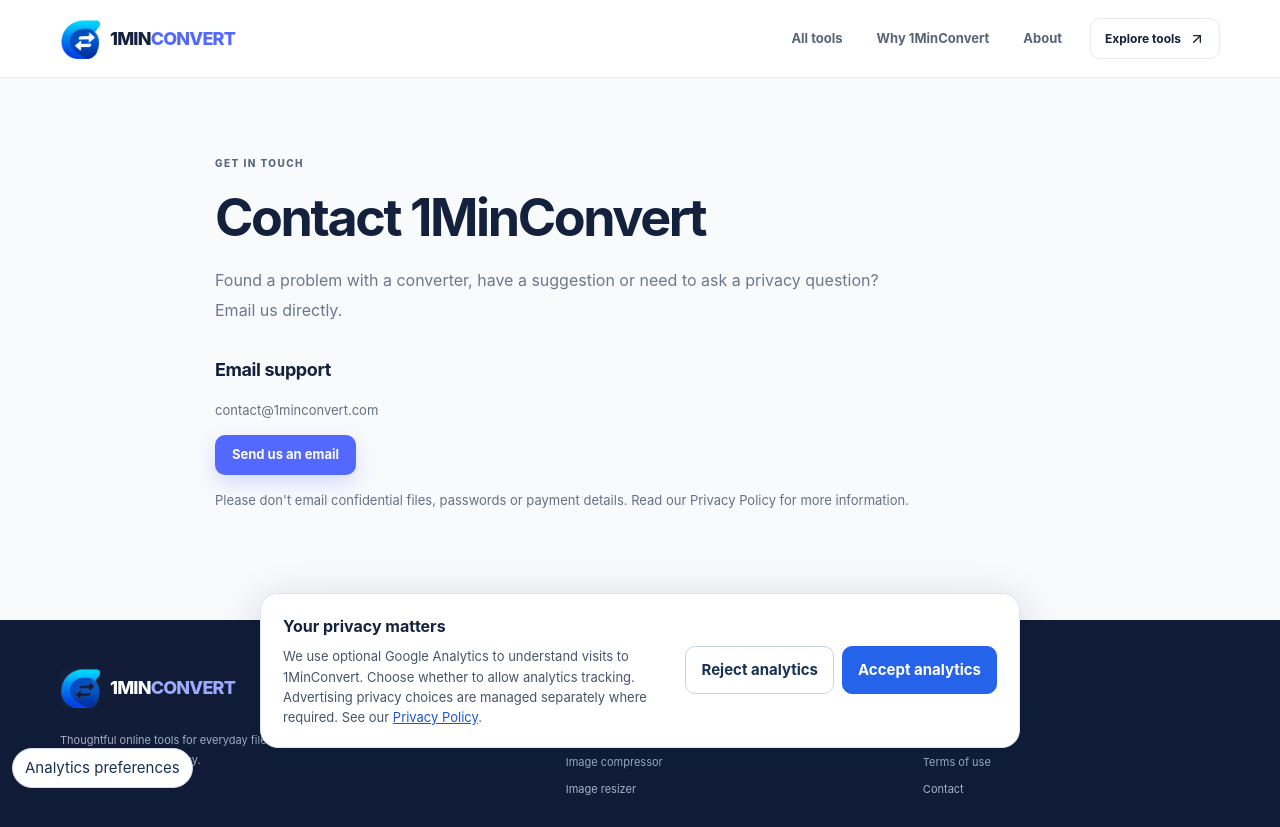
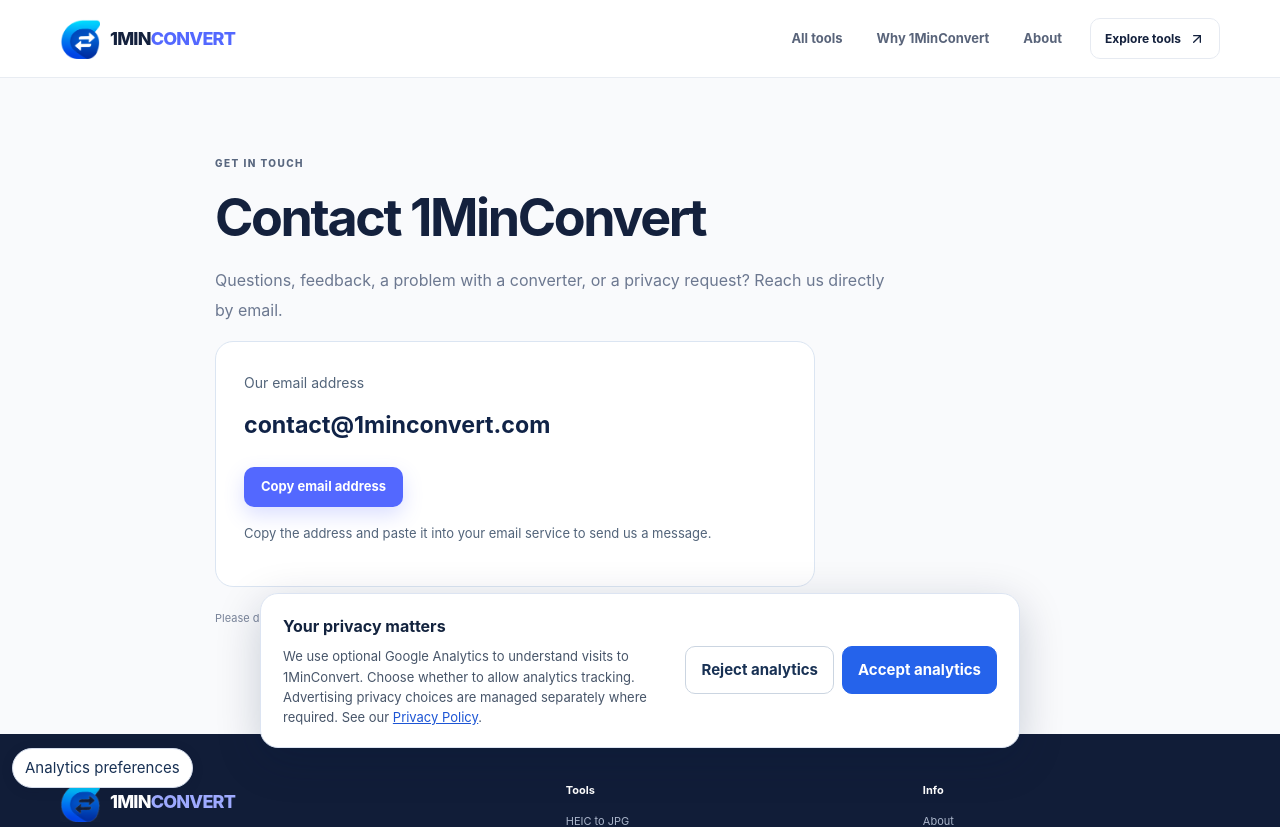
Before and after one commit to olomonafrica-spec/1minconvert, a Next.js app: page /contact in a window 1280 px wide. Shown: the top 827 px of the page. Built offline with nearby package versions, Linux system fonts and the light colour scheme.

Commit message:
Simplify contact page to copy-only email

```diff
--- a/app/contact/page.tsx
+++ b/app/contact/page.tsx
@@ -1,19 +1,63 @@
-import type { Metadata } from "next";
+"use client";
+
+import { useState } from "react";
 import Link from "next/link";
 
-export const metadata: Metadata = {
-  title: "Contact",
-  description: "Contact 1MinConvert for support, suggestions, privacy or business enquiries.",
-  alternates: { canonical: "/contact" },
-};
+const contactEmail = "contact@1minconvert.com";
 
 export default function ContactPage() {
-  return <div className="simple-page"><div className="container simple-page-inner contact-page">
-    <span className="section-kicker">GET IN TOUCH</span>
-    <h1>Contact 1MinConvert</h1>
-    <p className="simple-lead">Found a problem with a converter, have a suggestion or need to ask a privacy question? Email us directly.</p>
-    <div className="legal-copy"><h2>Email support</h2><p><a href="mailto:contact@1minconvert.com?subject=1MinConvert%20Enquiry">contact@1minconvert.com</a></p>
-    <p><a className="button button-primary" href="mailto:contact@1minconvert.com?subject=1MinConvert%20Enquiry">Send us an email</a></p>
-    <p>Please don't email confidential files, passwords or payment details. Read our <Link href="/privacy">Privacy Policy</Link> for more information.</p></div>
-  </div></div>;
+  const [copyState, setCopyState] = useState<"idle" | "copied" | "failed">("idle");
+
+  async function copyEmail() {
+    try {
+      await navigator.clipboard.writeText(contactEmail);
+      setCopyState("copied");
+    } catch {
+      setCopyState("failed");
+    }
+  }
+
+  return (
+    <div className="simple-page">
+      <div className="container simple-page-inner contact-page">
+        <span className="section-kicker">GET IN TOUCH</span>
+        <h1>Contact 1MinConvert</h1>
+        <p className="simple-lead">
+          Questions, feedback, a problem with a converter, or a privacy request?
+          Reach us directly by email.
+        </p>
+
+        <section
+          className="legal-copy"
+          aria-label="Contact email"
+          style={{ maxWidth: 600, padding: "28px", border: "1px solid #dbe5f2", borderRadius: 18, background: "#fff" }}
+        >
+          <p style={{ margin: "0 0 8px", fontSize: 14, color: "#52647a" }}>Our email address</p>
+          <p style={{ margin: "0 0 20px", overflowWrap: "anywhere", fontSize: "clamp(1.1rem, 3vw, 1.45rem)", fontWeight: 750, color: "#102347" }}>
+            {contactEmail}
+          </p>
+          <button
+            type="button"
+            className="button button-primary"
+            onClick={copyEmail}
+            style={{ cursor: "pointer" }}
+          >
+            {copyState === "copied" ? "Copied!" : "Copy email address"}
+          </button>
+          <p role="status" aria-live="polite" style={{ marginTop: 14, color: "#52647a" }}>
+            {copyState === "copied"
+              ? "Email copied. Paste it into Gmail or your preferred email app."
+              : copyState === "failed"
+                ? "Automatic copying is unavailable. Select the email above and copy it manually."
+                : "Copy the address and paste it into your email service to send us a message."}
+          </p>
+        </section>
+
+        <p className="contact-privacy-note" style={{ marginTop: 22 }}>
+          Please don't send passwords, payment details, or confidential files.
+          Read our <Link href="/privacy">Privacy Policy</Link> for more information.
+        </p>
+      </div>
+    </div>
+  );
 }
```
